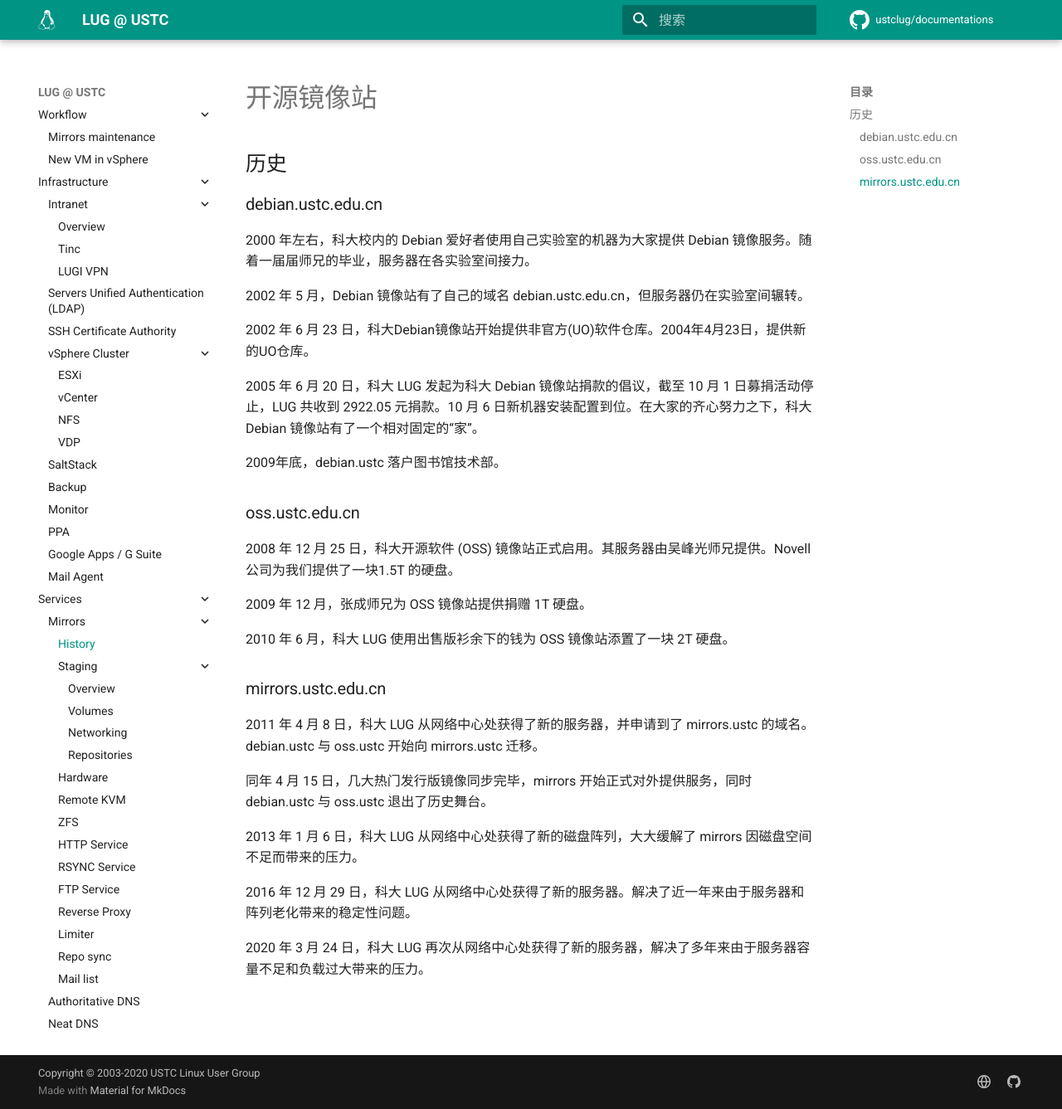
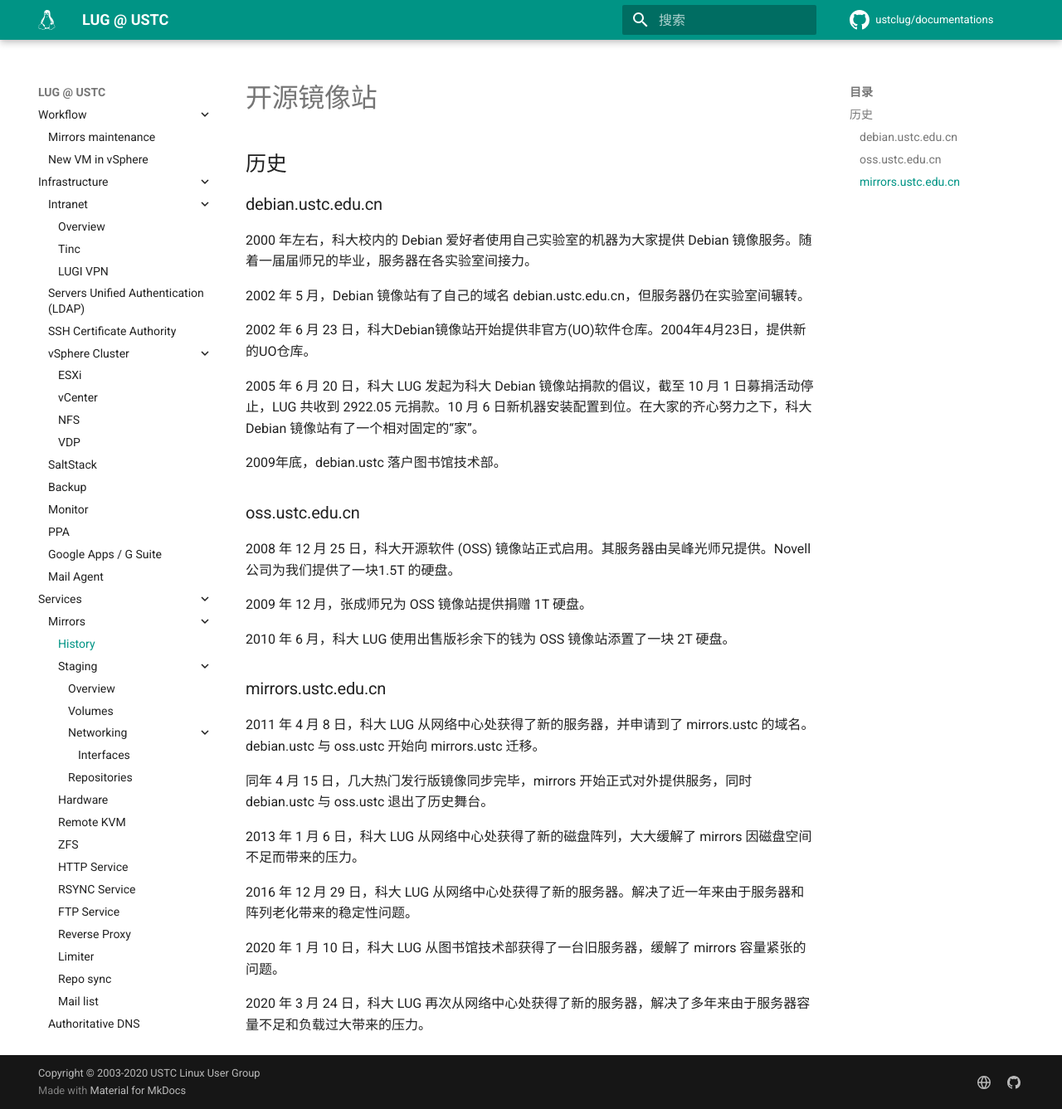
Before and after one commit to ustclug/documentations, an MkDocs documentation site: the page built from docs/services/mirrors/index.md, in a window 1280 px wide and 1337 px high. Shown: the whole window at 83% size. Built offline with MkDocs 1.6.1 and Material for MkDocs 9.7.7, drawn with Linux system fonts in a browser that asks for light colours; comment, search, counter and statistics services are not loaded; some of the changed lines change nothing that is shown.

Commit message:
mirrors3

```diff
--- a/docs/services/mirrors/index.md
+++ b/docs/services/mirrors/index.md
@@ -32,4 +32,6 @@
 
 2016 年 12 月 29 日，科大 LUG 从网络中心处获得了新的服务器。解决了近一年来由于服务器和阵列老化带来的稳定性问题。
 
+2020 年 1 月 10 日，科大 LUG 从图书馆技术部获得了一台旧服务器，缓解了 mirrors 容量紧张的问题。
+
 2020 年 3 月 24 日，科大 LUG 再次从网络中心处获得了新的服务器，解决了多年来由于服务器容量不足和负载过大带来的压力。
--- a/mkdocs.yml
+++ b/mkdocs.yml
@@ -71,7 +71,8 @@
       - Staging:
         - Overview: services/mirrors/4/index.md
         - Volumes: services/mirrors/4/volumes.md
-        - Networking: services/mirrors/4/networking.md
+        - Networking:
+          - Interfaces: services/mirrors/4/networking/index.md
         - Repositories: services/mirrors/4/repos.md
       - Hardware: 'services/mirrors/hardware.md'
       - Remote KVM: '#'
```
Also changed, not shown: docs/services/mirrors/4/networking/index.md (renamed from docs/services/mirrors/4/networking.md).
